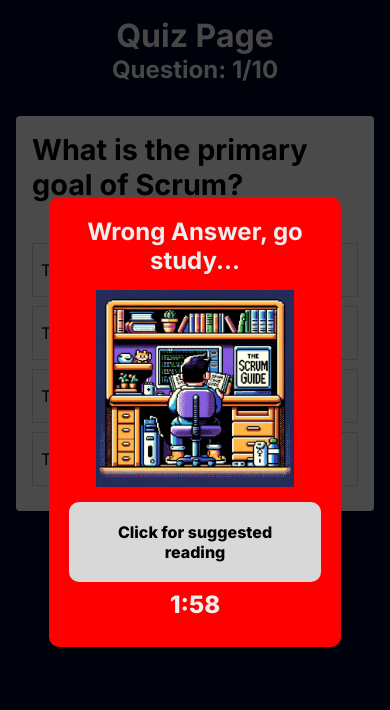
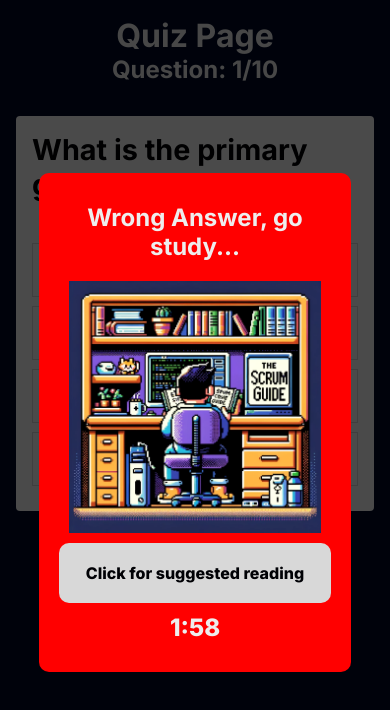
Before and after one commit to luismercon/scrumquiz, a Next.js app: page /quiz in a window 390 px wide. Both pictures are taken after a click on the item "To create a comprehensive project plan". Shown: the top 710 px of the page. Built offline with nearby package versions, Linux system fonts and the light colour scheme.

Commit message:
responsive

```diff
--- a/app/globals.css
+++ b/app/globals.css
@@ -83,33 +83,55 @@ li {
 }
 
 .modal {
+  width: 50%; /* Default width for larger screens */
+  position: relative; /* Center in the overlay */
   margin: auto;
-  width: 75%;
   background-color: red;
   padding: 20px;
   border-radius: 10px;
   z-index: 1000;
   color:#eee;
+  max-height: 90vh; /* 90% of the viewport height */
+  overflow-y: auto; /* Enable scrolling for overflowing content */
+}
+
+/* Media query for smaller screens */
+@media (max-width: 600px) {
+  .modal {
+    width: 80%; /* Larger width for smaller screens */
+    max-height: 90vh; /* Adjust height for smaller screens */
+  }
+}
+
+/* Media query for large screens */
+@media (min-width: 1200px) {
+  .modal {
+    width: 40%; /* Smaller width for larger screens */
+    max-height: 80vh; /* Adjust height for larger screens */
+  }
 }
 
 .modal p {
 text-align: center;
+padding: 10px;;
 }
 
 .modal h2{
   text-align: center;
+  padding: 10px;
 }
 
 .image-container{
   display: flex;
   justify-content: center;
   align-items: center;
+  padding: 10px;
 }
 
 .modal img{
-  min-width: 50%;
-  max-width: 90%;
-  padding: 15px;
+  max-width: 100%; /* Full width of the modal */
+  max-height: 40vh; /* Maximum height to avoid overflow */
+  height: auto; /* Maintain aspect ratio */
 }
 
 .modal-overlay {
```
